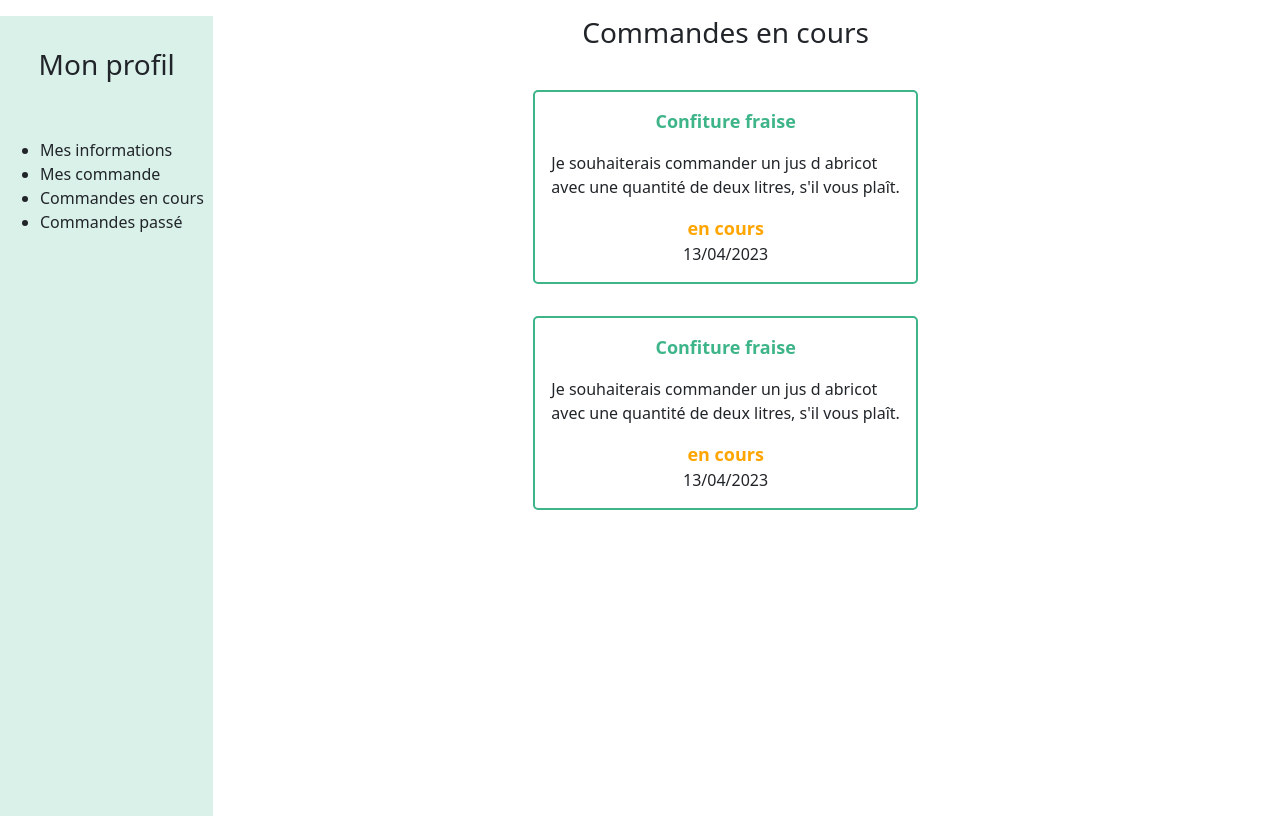
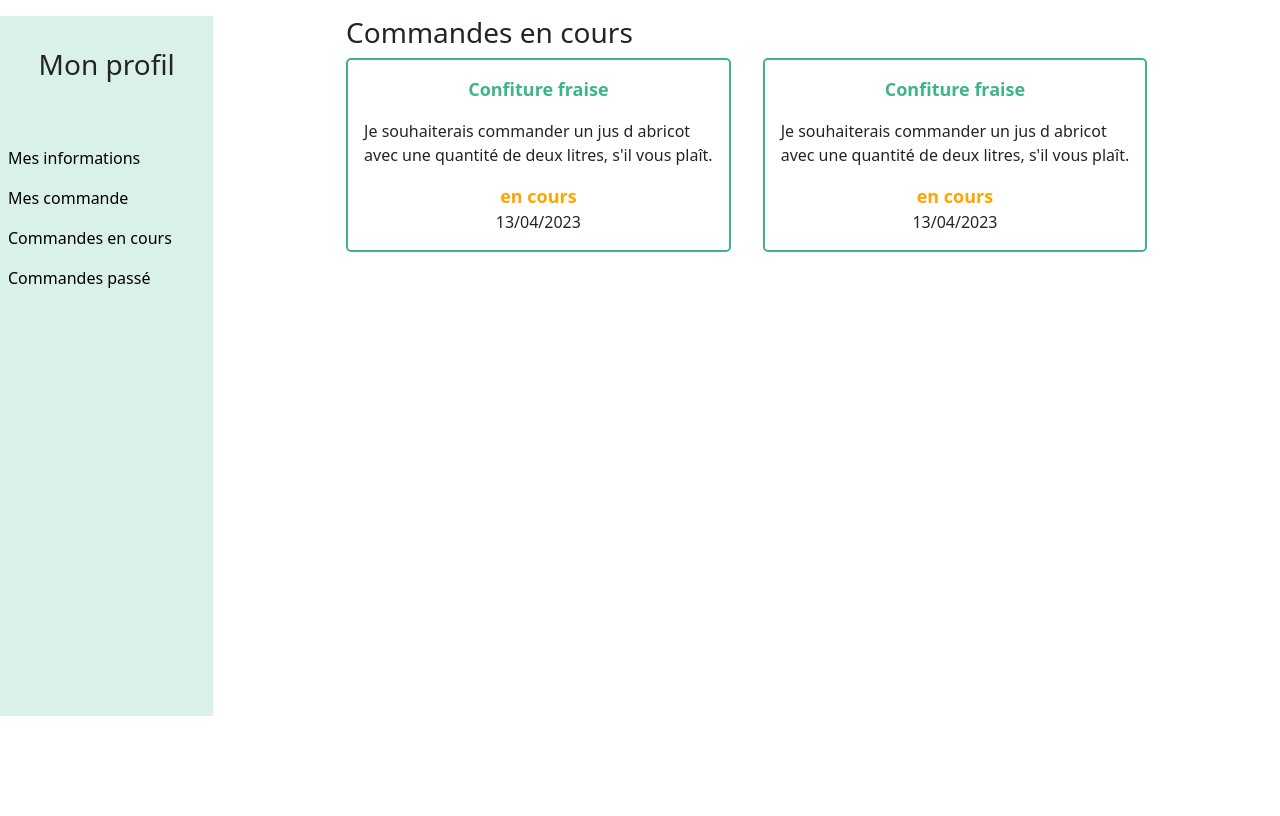
Before and after one commit to samia-taouali/fil-rouge, a PHP site: page /commande_encours.php in a window 1280 px wide. Shown: the part 84-900 px from the top of the page. After the commit the page ends 800 px from the top, so only its background shows below. Run offline with PHP 8.4, Linux system fonts and the light colour scheme; some web fonts are replaced.

Commit message:
Add files via upload

```diff
--- a/commande_encours.css
+++ b/commande_encours.css
@@ -66,12 +66,11 @@ align-items: center;
 }
 .list li{
 text-decoration: none;
+padding:0.5rem 0;
 }
-.list{
-   display: flex;
-   flex-direction: column;
-   gap: 1rem;
-   padding-left: 0.5rem;
+.sideBarItems:hover{
+    background-color: white;
+    color: black;
 }
 .card1{
 display: flex;
@@ -91,17 +90,21 @@ border-radius: 5px;
    font-weight: 600;
    font-size: large;
 }
-.section2{
-  display: flex;
-  flex-direction: column;
-  align-items: center;
-  gap: 2rem;
-  padding: 0rem 0rem 20rem 20rem;
+.s2{
+display: flex;
+justify-content: center;
 }
 .cards{
  display: flex;
- flex-direction: column;
+ flex-direction: row;
  gap: 2rem;
+}
+.list li{
+    list-style: none;
+}
+.list a{
+    text-decoration: none;
+    color:black
 }
 
 
--- a/commande_encours.php
+++ b/commande_encours.php
@@ -45,23 +45,26 @@
                 </div>
             </div>
         </nav>
-        <div class="details d-flex flex-row bd-highlight mb-2 h-100">
-            <div class="section1 col-md-2 float-start h-100">
+
+        <div class="details d-flex flex-row  h-100">
+
+            <div class="section1 col-md-2 h-100">
                 <div class="titre1">
                     <h3>Mon profil</h3>
                 </div>
                 <div class="list">
-                        <ul>
-                        <li>Mes informations</li>
-                        <li>Mes commande</li>
-                        <li>Commandes en cours</li>
-                        <li>Commandes passé</li>
+                        <ul class="p-0 text-start">
+                        <a href=""> <li class="sideBarItems px-2"> Mes informations</li></a>
+                        <a href=""> <li class="sideBarItems px-2">Mes commande</li></a>
+                        <a href=""><li class="sideBarItems px-2">Commandes en cours</li></a>
+                        <a href=""><li class="sideBarItems px-2">Commandes passé</li></a>
                         </ul>
                 </div>
 
             </div>
-            <div class="section2">
-                <div class="title">
+     <div class="s2  w-100">
+     <div class="section2">
+                <div class="title ">
                     <h3>Commandes en cours</h3>
                 </div>
                 <div class="cards">
@@ -89,6 +92,7 @@
                     </div>
                 </div>
             </div>
+     </div>
         </div>
     </div>
     <script src="https://cdn.jsdelivr.net/npm/bootstrap@5.3.0/dist/js/bootstrap.bundle.min.js"
```
